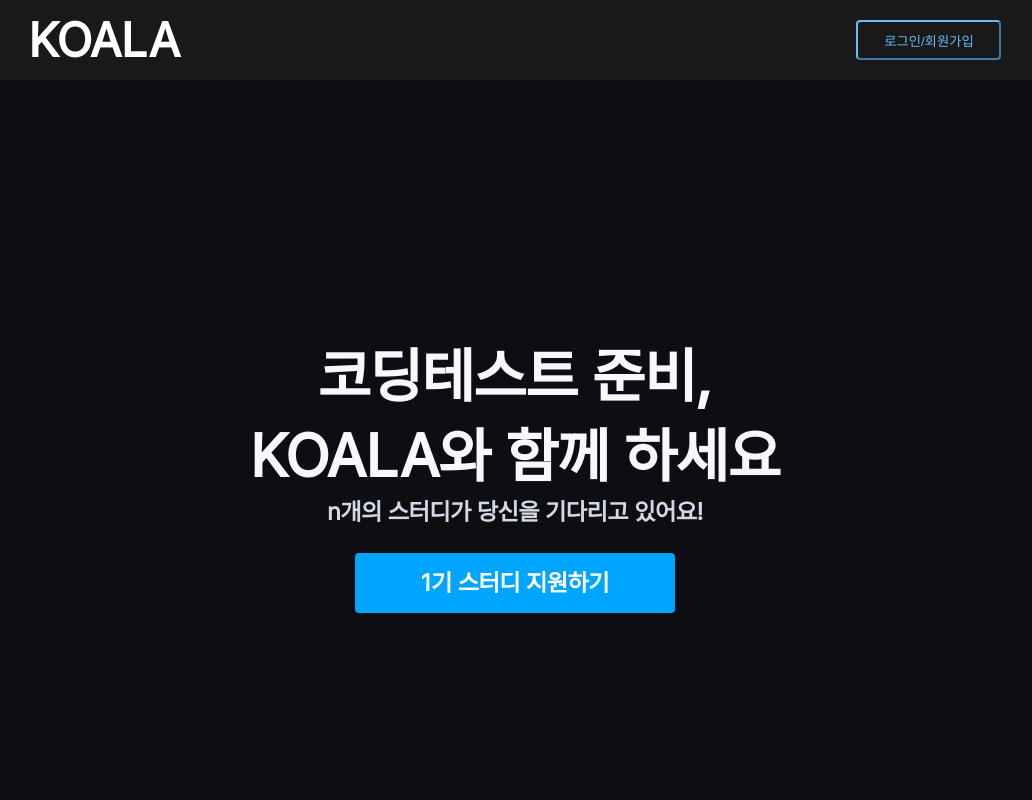
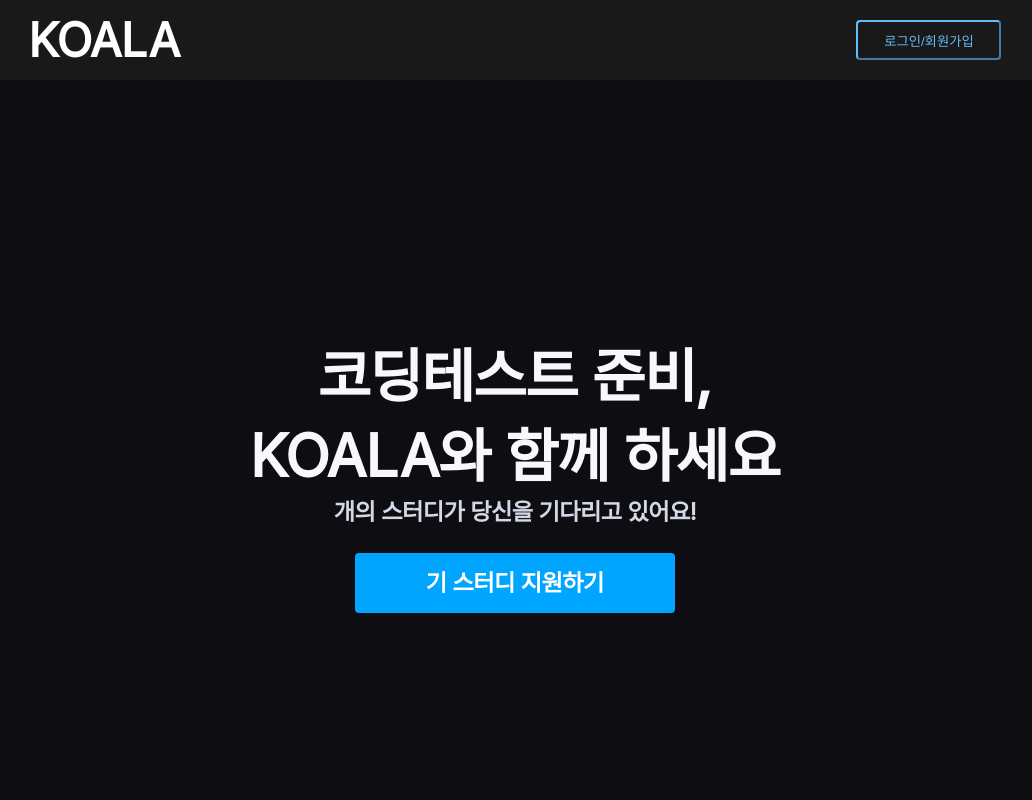
Before and after one commit to ProjectX-Algoitzy/Algoitzy-FE, a React (Create React App) app: page / in a window 1280 px wide. Shown: the top 800 px of the page, without its empty margins (125-1157 px from the left). Built offline with nearby package versions, Linux system fonts and the light colour scheme; no server answers; the HTML template or start-up script is replaced by a standard one.

Commit message:
[Feature] 랜딩 페이지 api 적용 #46

```diff
--- a/src/APP/user-pages/Langding/Langding.landing.jsx
+++ b/src/APP/user-pages/Langding/Langding.landing.jsx
@@ -1,15 +1,52 @@
-import React from 'react'
+import React, { useEffect, useState } from 'react'
 import * as itemS from "./Styled/Langing.landing"
+import request from '../../Api/request';
 import { Link } from 'react-router-dom';
 
 export default function Langding() {
+  const [detailRecentGeneration, setDetailRecentGeneration] = useState(null);
+  const [detailStudyCount, setDetailStudyCount] = useState(null);
+
+  useEffect(() => {
+    const getRecentGeneration = async() => {
+      try {
+        const response = await request.get(`study/max-generation`);
+        console.log("스터디 최신 기수 api", response);
+        setDetailRecentGeneration(response.result);
+        if (response["isSuccess"]) {
+          console.log("api 연동 성공");
+        } else {
+            console.error("api 연동 실패:", response);
+        }
+      } catch (error) {
+        console.error('스터디 최근 기수 조회 오류', error);
+      }
+    };
+    const getStudyCount = async() => {
+      try {
+        const response = await request.get(`study/count`);
+        console.log("최신 기수 스터디 개수 api", response);
+        setDetailStudyCount(response.result);
+        if (response["isSuccess"]) {
+          console.log("api 연동 성공");
+        } else {
+            console.error("api 연동 실패:", response);
+        }
+      } catch (error) {
+        console.error('최신 기수 스터디 개수 조회오류', error);
+      }
+    };
+    getRecentGeneration();
+    getStudyCount();
+  }, []);
+
   return (
     <itemS.HomeWrap>
       <itemS.NormalWrap>
         <itemS.FirstSentence>코딩테스트 준비,</itemS.FirstSentence>
         <itemS.FirstSentence>KOALA와 함께 하세요</itemS.FirstSentence>
-        <itemS.SecondSentence>n개의 스터디가 당신을 기다리고 있어요!</itemS.SecondSentence>
-        <Link style={{textDecoration:"none"}} to={{pathname: '/studylist'}}><itemS.BtnStudyApply>1기 스터디 지원하기</itemS.BtnStudyApply></Link>
+        <itemS.SecondSentence>{detailStudyCount}개의 스터디가 당신을 기다리고 있어요!</itemS.SecondSentence>
+        <Link style={{textDecoration:"none"}} to={{pathname: '/studylist'}}><itemS.BtnStudyApply>{detailRecentGeneration}기 스터디 지원하기</itemS.BtnStudyApply></Link>
       </itemS.NormalWrap>
       <itemS.ImgWrap>
         <itemS.SecondWrapStyledImage src='/img/Frame 4487153.png' />
@@ -34,7 +71,7 @@
       </itemS.ImgWrap>
       <itemS.NormalWrap>
         <itemS.FirstSentence>지금 KOALA에 참여하세요!</itemS.FirstSentence>
-        <Link style={{textDecoration:"none"}} to={{pathname: '/studylist'}}><itemS.BtnStudyApply>1기 스터디 지원하기</itemS.BtnStudyApply></Link>
+        <Link style={{textDecoration:"none"}} to={{pathname: '/studylist'}}><itemS.BtnStudyApply>{detailRecentGeneration}기 스터디 지원하기</itemS.BtnStudyApply></Link>
       </itemS.NormalWrap>
     </itemS.HomeWrap>
   )
```
